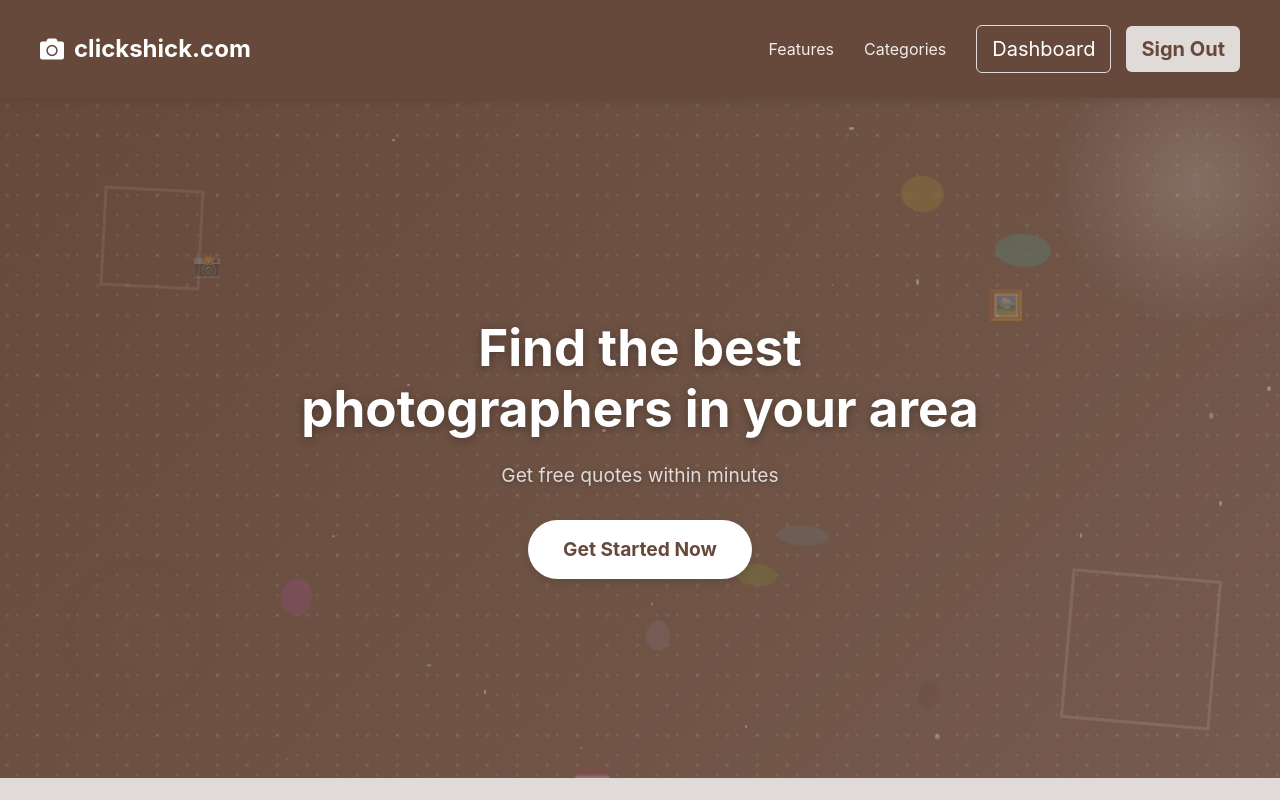
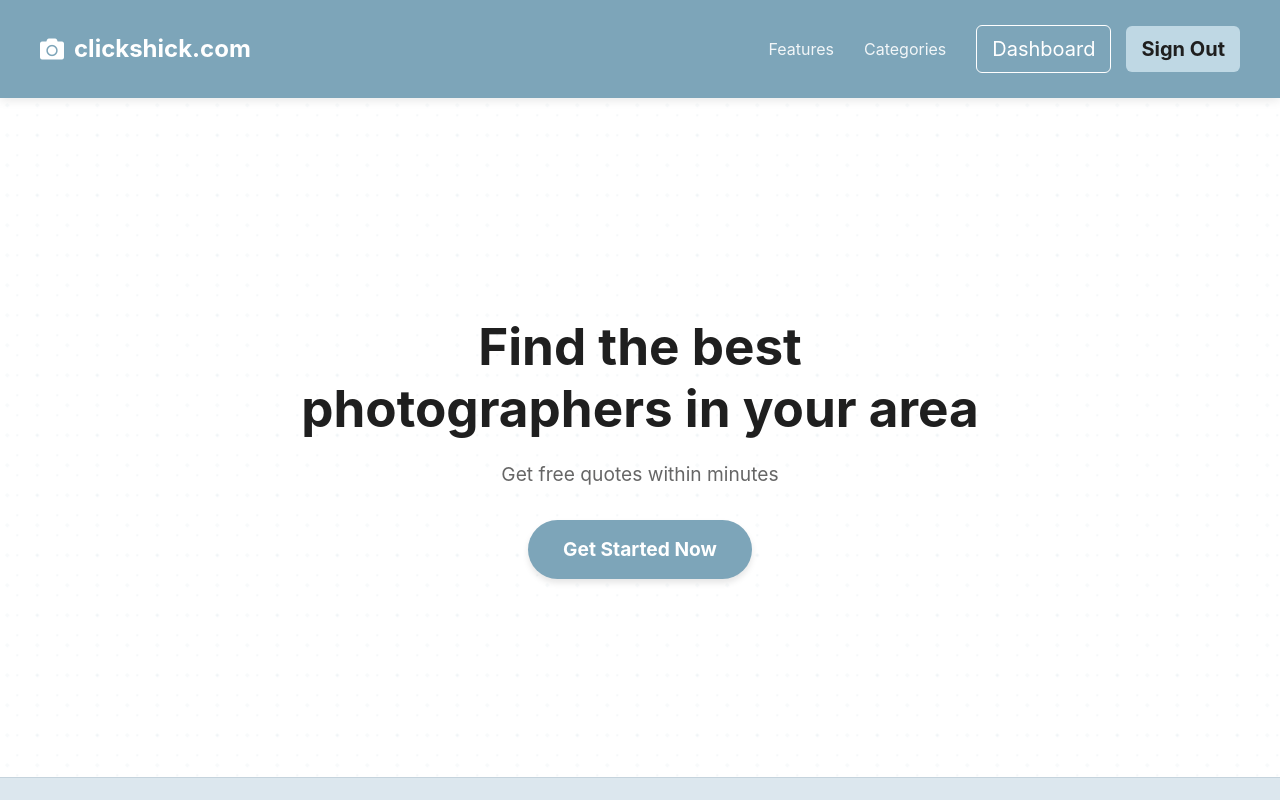
Before and after one commit to amritbangar/clickshick, a React (Create React App) app in the folder login/frontend/: page / in a window 1280 px wide. Built offline with nearby package versions, Linux system fonts and the light colour scheme; sample sign-in values are in the browser's storage.

Commit message:
lates changes

```diff
--- a/login/frontend/src/index.css
+++ b/login/frontend/src/index.css
@@ -7,24 +7,26 @@
 }
 
 :root {
-  /* Unified Theme & Color Palette */
-  --primary-color: #66493A; /* Bark Brown */
-  --secondary-color-1: #755B4E; /* Warm Taupe */
-  --secondary-color-2: #856D61; /* Dusty Rose */
-  --accent-color-1: #E0DBD8; /* Soft Gray */
-  --accent-color-2: #FFFFFF; /* White */
+  /* White + Cool Mist Blue Theme */
+  --primary-color: #7DA5B9; /* Icons/Highlights */
+  --secondary-color-1: #BFD8E4; /* Accent Blue (Darker) */
+  --secondary-color-2: #A6C7D8; /* Button Hover */
+  --accent-color-1: #DCE7EE; /* Misty blue section background */
+  --accent-color-2: #FFFFFF; /* Clean white background */
 
   /* Additional derived colors */
-  --primary-dark: #4d3729; /* Darker version of primary for hover states */
-  --primary-light: #8a7267; /* Lighter version of primary */
+  --primary-dark: #5C90A3; /* Deeper shade for contrast */
+  --primary-light: #BFD8E4; /* Lighter accent blue */
   --text-on-primary: #FFFFFF; /* Text color on primary background */
-  --text-dark: #333333; /* Dark text */
-  --text-light: #777777; /* Light text */
-  --border-color: #d1c9c4; /* Border color derived from palette */
+  --text-dark: #1F1F1F; /* Primary Text - Dark charcoal */
+  --text-light: #666666; /* Secondary Text - Muted */
+  --border-color: #C5D3DC; /* Soft subtle border tone */
   --success-color: #4CAF50; /* Success color */
   --warning-color: #FFC107; /* Warning color */
   --danger-color: #F44336; /* Danger color */
   --info-color: #2196F3; /* Info color */
+  --accent-pop: #5C90A3; /* Deeper blue for emphasis */
+  --hover-color: #DCE7EE; /* Hover effect background */
 }
 
 label{
@@ -89,7 +91,7 @@ body{
 }
 
 button{
-  background-color: purple;
+  background-color: #000000;
   border: none;
   font-size: 20px;
   color: white;
@@ -292,35 +294,27 @@ code {
 }
 
 .btn-primary {
-  background-color: var(--accent-color-1);
-  color: var(--primary-color);
+  background-color: #000000;
+  color: #FFFFFF;
   border: none;
-  border-radius: 6px;
-  padding: 10px 18px;
-  font-weight: bold;
-  font-size: 16px;
-  cursor: pointer;
-  transition: all 0.2s ease;
+  transition: background-color 0.3s, transform 0.2s;
 }
 
 .btn-primary:hover {
-  background-color: var(--accent-color-2);
+  background-color: #2A2A2A;
+  transform: translateY(-2px);
 }
 
 .btn-secondary {
-  background-color: transparent;
-  color: var(--accent-color-2);
-  border: 1px solid var(--accent-color-1);
-  border-radius: 6px;
-  padding: 9px 18px;
-  font-weight: 500;
-  font-size: 16px;
-  cursor: pointer;
-  transition: all 0.2s ease;
+  background-color: #FFFFFF;
+  color: #000000;
+  border: 1px solid #000000;
+  transition: background-color 0.3s, transform 0.2s;
 }
 
 .btn-secondary:hover {
-  background-color: rgba(255,255,255,0.1);
+  background-color: #F5F5F5;
+  transform: translateY(-2px);
 }
 
 .hero-section {
--- a/login/frontend/src/pages/Home.js
+++ b/login/frontend/src/pages/Home.js
@@ -261,7 +261,7 @@ const Home = () => {
       <nav style={{
         position: 'sticky',
         top: 0,
-        backgroundColor: 'var(--primary-color)',
+        backgroundColor: '#7DA5B9',
         padding: '15px 40px',
         display: 'flex',
         justifyContent: 'space-between',
@@ -273,7 +273,7 @@ const Home = () => {
         <div style={{
           display: 'flex',
           alignItems: 'center',
-          color: 'var(--accent-color-2)',
+          color: '#FFFFFF',
           fontWeight: 'bold',
           fontSize: '1.5rem',
           cursor: 'pointer'
@@ -285,7 +285,7 @@ const Home = () => {
         {/* Navigation Links */}
         <div style={{ display: 'flex', alignItems: 'center' }}>
           <a href="#features" style={{
-            color: 'var(--accent-color-2)',
+            color: '#FFFFFF',
             margin: '0 15px',
             textDecoration: 'none',
             opacity: 0.9,
@@ -296,7 +296,7 @@ const Home = () => {
             Features
           </a>
           <a href="#categories" style={{
-            color: 'var(--accent-color-2)',
+            color: '#FFFFFF',
             margin: '0 15px',
             textDecoration: 'none',
             opacity: 0.9,
@@ -313,8 +313,8 @@ const Home = () => {
                 onClick={handleDashboardAccess}
                 style={{
                   background: 'transparent',
-                  border: '1px solid var(--accent-color-1)',
-                  color: 'var(--accent-color-2)',
+                  border: '1px solid #FFFFFF',
+                  color: '#FFFFFF',
                   borderRadius: '6px',
                   padding: '8px 15px',
                   marginLeft: '15px',
@@ -329,8 +329,8 @@ const Home = () => {
               <button
                 onClick={handleSignOut}
                 style={{
-                  backgroundColor: 'var(--accent-color-1)',
-                  color: 'var(--primary-color)',
+                  backgroundColor: '#BFD8E4',
+                  color: '#1F1F1F',
                   border: 'none',
                   borderRadius: '6px',
                   padding: '8px 15px',
@@ -339,8 +339,14 @@ const Home = () => {
                   cursor: 'pointer',
                   transition: 'all 0.2s ease'
                 }}
-                onMouseOver={(e) => e.currentTarget.style.backgroundColor = 'var(--accent-color-2)'}
-                onMouseOut={(e) => e.currentTarget.style.backgroundColor = 'var(--accent-color-1)'}
+                onMouseOver={(e) => {
+                  e.currentTarget.style.backgroundColor = '#A6C7D8';
+                  e.currentTarget.style.transform = 'translateY(-2px)';
+                }}
+                onMouseOut={(e) => {
+                  e.currentTarget.style.backgroundColor = '#BFD8E4';
+                  e.currentTarget.style.transform = 'translateY(0)';
+                }}
               >
                 Sign Out
               </button>
@@ -351,8 +357,8 @@ const Home = () => {
                 onClick={handleSignIn}
                 style={{
                   background: 'transparent',
-                  border: '1px solid var(--accent-color-1)',
-                  color: 'var(--accent-color-2)',
+                  border: '1px solid #FFFFFF',
+                  color: '#FFFFFF',
                   borderRadius: '6px',
                   padding: '8px 15px',
                   marginLeft: '15px',
@@ -367,8 +373,8 @@ const Home = () => {
               <button
                 onClick={handleSignUpClick}
                 style={{
-                  backgroundColor: 'var(--accent-color-1)',
-                  color: 'var(--primary-color)',
+                  backgroundColor: '#BFD8E4',
+                  color: '#1F1F1F',
                   border: 'none',
                   borderRadius: '6px',
                   padding: '8px 15px',
@@ -377,8 +383,14 @@ const Home = () => {
                   cursor: 'pointer',
                   transition: 'all 0.2s ease'
                 }}
-                onMouseOver={(e) => e.currentTarget.style.backgroundColor = 'var(--accent-color-2)'}
-                onMouseOut={(e) => e.currentTarget.style.backgroundColor = 'var(--accent-color-1)'}
+                onMouseOver={(e) => {
+                  e.currentTarget.style.backgroundColor = '#A6C7D8';
+                  e.currentTarget.style.transform = 'translateY(-2px)';
+                }}
+                onMouseOut={(e) => {
+                  e.currentTarget.style.backgroundColor = '#BFD8E4';
+                  e.currentTarget.style.transform = 'translateY(0)';
+                }}
               >
                 Sign Up
               </button>
@@ -387,10 +399,10 @@ const Home = () => {
         </div>
       </nav>
 
-      {/* Hero Section - Updated to match Bark.com style */}
+      {/* Hero Section - Updated to White + Cool Mist Blue Theme */}
       <div style={{
-        background: `linear-gradient(135deg, var(--primary-color) 0%, var(--secondary-color-1) 100%)`,
-        color: 'var(--accent-color-2)',
+        background: '#FFFFFF',
+        color: '#1F1F1F',
         minHeight: '85vh',
         display: 'flex',
         flexDirection: 'column',
@@ -399,7 +411,8 @@ const Home = () => {
         textAlign: 'center',
         position: 'relative',
         padding: '70px 20px 40px 20px',
-        overflow: 'hidden'
+        overflow: 'hidden',
+        borderBottom: '1px solid #C5D3DC'
       }}>
         {/* Enhanced background pattern with animation */}
         <div style={{
@@ -408,102 +421,13 @@ const Home = () => {
           left: 0,
           right: 0,
           bottom: 0,
-          backgroundImage: 'radial-gradient(rgba(255, 255, 255, 0.15) 1px, transparent 1px), radial-gradient(rgba(255, 255, 255, 0.1) 2px, transparent 2px)',
+          backgroundImage: 'radial-gradient(rgba(125, 165, 185, 0.15) 1px, transparent 1px), radial-gradient(rgba(125, 165, 185, 0.1) 2px, transparent 2px)',
           backgroundSize: '20px 20px, 30px 30px',
           backgroundPosition: '0 0, 15px 15px',
           animation: 'backgroundShift 30s linear infinite',
-          opacity: 0.7,
+          opacity: 0.5,
           zIndex: 0
         }} />
-
-        {/* Abstract Photo Frame Overlays */}
-        <div style={{
-          position: 'absolute',
-          right: '5%',
-          bottom: '5%',
-          width: '150px',
-          height: '150px',
-          border: '3px solid rgba(255, 255, 255, 0.1)',
-          transform: 'rotate(15deg)',
-          zIndex: 0,
-          animation: 'float 20s ease-in-out infinite'
-        }} />
-
-        <div style={{
-          position: 'absolute',
-          left: '8%',
-          top: '15%',
-          width: '100px',
-          height: '100px',
-          border: '3px solid rgba(255, 255, 255, 0.08)',
-          transform: 'rotate(-10deg)',
-          zIndex: 0,
-          animation: 'float 25s ease-in-out infinite',
-          animationDelay: '2s'
-        }} />
-
-        {/* Camera shutter overlay */}
-        <div style={{
-          position: 'absolute',
-          left: '75%',
-          top: '20%',
-          width: '80px',
-          height: '80px',
-          borderRadius: '50%',
-          border: '5px solid rgba(255, 255, 255, 0.05)',
-          boxShadow: 'inset 0 0 20px rgba(255, 255, 255, 0.05)',
-          zIndex: 0,
-          animation: 'pulse 5s ease-in-out infinite'
-        }} />
-
-        {/* Add floating photography-related elements */}
-        <div className="floating-elements" style={{ position: 'absolute', inset: 0, zIndex: 0, overflow: 'hidden' }}>
-          {[...Array(8)].map((_, index) => (
-            <div
-              key={index}
-              style={{
-                position: 'absolute',
-                width: `${Math.random() * 40 + 20}px`,
-                height: `${Math.random() * 40 + 20}px`,
-                borderRadius: '50%',
-                backgroundColor: `rgba(${Math.random() * 255}, ${Math.random() * 255}, ${Math.random() * 255}, 0.1)`,
-                backdropFilter: 'blur(2px)',
-                left: `${Math.random() * 100}%`,
-                top: `${Math.random() * 100}%`,
-                animation: `float ${Math.random() * 10 + 15}s linear infinite`,
-                animationDelay: `${Math.random() * 5}s`,
-                zIndex: 0
-              }}
-            />
-          ))}
-
-          {/* Camera icon floating element */}
-          <div style={{
-            position: 'absolute',
-            left: '15%',
-            top: '25%',
-            fontSize: '1.5rem',
-            opacity: 0.2,
-            animation: 'floatUpDown 8s ease-in-out infinite',
-            zIndex: 0
-          }}>
-            📸
-          </div>
-
-          {/* Photo frame icon floating element */}
-          <div style={{
-            position: 'absolute',
-            right: '20%',
-            top: '30%',
-            fontSize: '1.8rem',
-            opacity: 0.2,
-            animation: 'floatUpDown 12s ease-in-out infinite',
-            animationDelay: '2s',
-            zIndex: 0
-          }}>
-            🖼️
-          </div>
-        </div>
 
         {/* Hero content */}
         <div style={{ maxWidth: '800px', zIndex: 1, position: 'relative' }}>
@@ -511,9 +435,8 @@ const Home = () => {
             fontSize: '3.2rem',
             fontWeight: 'bold',
             marginBottom: '20px',
-            color: 'var(--accent-color-2)',
-            lineHeight: 1.2,
-            textShadow: '0 2px 10px rgba(0,0,0,0.3)'
+            color: '#1F1F1F',
+            lineHeight: 1.2
           }}>
             Find the best <br/> photographers in your area
           </h1>
@@ -522,8 +445,7 @@ const Home = () => {
             fontSize: '1.2rem',
             lineHeight: '1.6',
             marginBottom: '20px',
-            color: 'var(--accent-color-1)',
-            textShadow: '0 1px 5px rgba(0,0,0,0.3)'
+            color: '#666666'
           }}>
             Get free quotes within minutes
           </p>
@@ -531,8 +453,8 @@ const Home = () => {
           <button
             onClick={handleSignUpClick}
             style={{
-              backgroundColor: 'var(--accent-color-2)',
-              color: 'var(--primary-color)',
+              backgroundColor: '#7DA5B9',
+              color: '#FFFFFF',
               border: 'none',
               borderRadius: '30px',
               padding: '15px 35px',
@@ -543,81 +465,34 @@ const Home = () => {
               transition: 'all 0.3s ease'
             }}
             onMouseOver={(e) => {
-              e.currentTarget.style.backgroundColor = 'var(--accent-color-1)';
+              e.currentTarget.style.backgroundColor = '#5C90A3';
               e.currentTarget.style.transform = 'translateY(-2px)';
             }}
             onMouseOut={(e) => {
-              e.currentTarget.style.backgroundColor = 'var(--accent-color-2)';
+              e.currentTarget.style.backgroundColor = '#7DA5B9';
               e.currentTarget.style.transform = 'translateY(0)';
             }}
           >
             Get Started Now
           </button>
         </div>
-
-        {/* Add subtle particle effect */}
-        <div className="particles-container" style={{ position: 'absolute', inset: 0, zIndex: 0 }}>
-          {[...Array(20)].map((_, index) => (
-            <div
-              key={`particle-${index}`}
-              className="particle"
-              style={{
-                position: 'absolute',
-                width: `${Math.random() * 5 + 1}px`,
-                height: `${Math.random() * 5 + 1}px`,
-                backgroundColor: 'rgba(255, 255, 255, 0.3)',
-                borderRadius: '50%',
-                left: `${Math.random() * 100}%`,
-                top: `${Math.random() * 100}%`,
-                animation: `particle-float ${Math.random() * 30 + 20}s linear infinite`,
-                animationDelay: `${Math.random() * 10}s`,
-                zIndex: 0
-              }}
-            />
-          ))}
-        </div>
-
-        {/* Add subtle lens flare effect */}
-        <div style={{
-          position: 'absolute',
-          top: '-150px',
-          right: '-150px',
-          width: '300px',
-          height: '300px',
-          background: 'radial-gradient(circle, rgba(255,255,255,0.15) 0%, rgba(255,255,255,0) 70%)',
-          borderRadius: '50%',
-          zIndex: 0,
-          animation: 'flare-movement 15s ease-in-out infinite'
-        }}></div>
-
-        <div style={{
-          position: 'absolute',
-          bottom: '10%',
-          left: '5%',
-          width: '150px',
-          height: '150px',
-          background: 'radial-gradient(circle, rgba(255,165,0,0.1) 0%, rgba(255,165,0,0) 70%)',
-          borderRadius: '50%',
-          zIndex: 0,
-          animation: 'flare-pulse 8s ease-in-out infinite'
-        }}></div>
       </div>
 
       {/* Features Section */}
-      <section id="features" style={{ padding: "80px 0", backgroundColor: "var(--accent-color-1)" }}>
+      <section id="features" style={{ padding: "80px 0", backgroundColor: "#DCE7EE" }}>
         <div style={{ maxWidth: "1200px", margin: "0 auto", padding: "0 20px" }}>
           <div style={{ textAlign: "center", marginBottom: "60px" }}>
             <h2 style={{
               fontSize: "2.5rem",
               fontWeight: "bold",
-              color: "var(--primary-color)",
+              color: "#1F1F1F",
               marginBottom: "15px"
             }}>
               Why Choose Our Platform
             </h2>
             <p style={{
               fontSize: "1.2rem",
-              color: "var(--secondary-color-1)",
+              color: "#666666",
               maxWidth: "700px",
               margin: "0 auto"
             }}>
@@ -635,23 +510,23 @@ const Home = () => {
               <div key={index} style={{
                 flex: "1 1 250px",
                 maxWidth: "280px",
-                backgroundColor: "var(--accent-color-2)",
+                backgroundColor: "#FFFFFF",
                 borderRadius: "8px",
                 padding: "30px 25px",
-                boxShadow: "0 10px 15px -3px rgba(0, 0, 0, 0.1)",
-                transition: "transform 0.3s ease, box-shadow 0.3s ease",
+                boxShadow: "0 10px 15px -3px rgba(0, 0, 0, 0.05)",
+                transition: "transform 0.3s ease, box-shadow 0.3s ease, background-color 0.3s ease",
                 cursor: "pointer",
-                border: `1px solid var(--border-color)`
+                border: `1px solid #C5D3DC`
               }}
               onMouseOver={(e) => {
                 e.currentTarget.style.transform = "translateY(-8px)";
                 e.currentTarget.style.boxShadow = "0 20px 25px -5px rgba(0, 0, 0, 0.1)";
-                e.currentTarget.style.borderColor = "var(--primary-color)";
+                e.currentTarget.style.backgroundColor = "#DCE7EE";
               }}
               onMouseOut={(e) => {
                 e.currentTarget.style.transform = "translateY(0)";
-                e.currentTarget.style.boxShadow = "0 10px 15px -3px rgba(0, 0, 0, 0.1)";
-                e.currentTarget.style.borderColor = "var(--border-color)";
+                e.currentTarget.style.boxShadow = "0 10px 15px -3px rgba(0, 0, 0, 0.05)";
+                e.currentTarget.style.backgroundColor = "#FFFFFF";
               }}
               onClick={handleSignUpClick}
               >
@@ -666,14 +541,14 @@ const Home = () => {
                   fontSize: "1.5rem",
                   fontWeight: "bold",
                   marginBottom: "15px",
-                  color: "var(--primary-color)",
+                  color: "#1F1F1F",
                   textAlign: "center"
                 }}>
                   {feature.title}
                 </h3>
                 <p style={{
                   fontSize: "1.05rem",
-                  color: "var(--text-light)",
+                  color: "#666666",
                   lineHeight: "1.6",
                   textAlign: "center"
                 }}>
@@ -685,21 +560,21 @@ const Home = () => {
         </div>
       </section>
 
-      {/* Update category browsing section like Bark.com */}
-      <section id="categories" style={{ padding: "60px 0", backgroundColor: "var(--accent-color-2)" }}>
+      {/* Categories section */}
+      <section id="categories" style={{ padding: "60px 0", backgroundColor: "#FFFFFF" }}>
         <div style={{ maxWidth: "1200px", margin: "0 auto", padding: "0 20px" }}>
           <div style={{ textAlign: "center", marginBottom: "50px" }}>
             <h2 style={{
               fontSize: "2.2rem",
               fontWeight: "bold",
-              color: "var(--primary-color)",
+              color: "#1F1F1F",
               marginBottom: "15px"
             }}>
               Discover Photography Services
             </h2>
             <p style={{
               fontSize: "1.1rem",
-              color: "var(--secondary-color-1)",
+              color: "#666666",
               maxWidth: "700px",
               margin: "0 auto"
             }}>
@@ -724,8 +599,8 @@ const Home = () => {
               <div
                 key={index}
                 style={{
-                  backgroundColor: index % 2 === 0 ? "var(--accent-color-1)" : "var(--accent-color-2)",
-                  border: `1px solid ${index % 2 === 0 ? 'var(--border-color)' : 'var(--primary-color)'}`,
+                  backgroundColor: index % 2 === 0 ? "#DCE7EE" : "#FFFFFF",
+                  border: `1px solid #C5D3DC`,
                   borderRadius: "8px",
                   padding: "25px 20px",
                   transition: "all 0.3s ease",
@@ -735,10 +610,12 @@ const Home = () => {
                 onMouseOver={(e) => {
                   e.currentTarget.style.transform = "translateY(-5px)";
                   e.currentTarget.style.boxShadow = "0 10px 15px -3px rgba(0, 0, 0, 0.1)";
+                  e.currentTarget.style.backgroundColor = "#BFD8E4";
                 }}
                 onMouseOut={(e) => {
                   e.currentTarget.style.transform = "translateY(0)";
                   e.currentTarget.style.boxShadow = "none";
+                  e.currentTarget.style.backgroundColor = index % 2 === 0 ? "#DCE7EE" : "#FFFFFF";
                 }}
                 onClick={handleSignUpClick}
               >
@@ -748,7 +625,7 @@ const Home = () => {
                 <h3 style={{
                   fontSize: "1.2rem",
                   fontWeight: "bold",
-                  color: "var(--primary-color)"
+                  color: "#1F1F1F"
                 }}>
                   {category.title}
                 </h3>
@@ -758,21 +635,21 @@ const Home = () => {
         </div>
       </section>
 
-      {/* Add testimonials section like on Bark.com */}
-      <section style={{ padding: "70px 0", backgroundColor: "var(--primary-color)" }}>
+      {/* Testimonials section */}
+      <section style={{ padding: "70px 0", backgroundColor: "#7DA5B9" }}>
         <div style={{ maxWidth: "1200px", margin: "0 auto", padding: "0 20px" }}>
           <div style={{ textAlign: "center", marginBottom: "50px" }}>
             <h2 style={{
               fontSize: "2.2rem",
               fontWeight: "bold",
-              color: "var(--accent-color-2)",
+              color: "#FFFFFF",
               marginBottom: "15px"
             }}>
               What Our Clients Say
             </h2>
             <p style={{
               fontSize: "1.1rem",
-              color: "var(--accent-color-1)",
+              color: "#DCE7EE",
               maxWidth: "700px",
               margin: "0 auto"
             }}>
@@ -802,11 +679,22 @@ const Home = () => {
               <div
                 key={index}
                 style={{
-                  backgroundColor: "rgba(255, 255, 255, 0.1)",
+                  backgroundColor: "rgba(255, 255, 255, 0.15)",
                   borderRadius: "8px",
                   padding: "30px 25px",
                   transition: "transform 0.3s ease",
-                  position: "relative"
+                  position: "relative",
+                  border: "1px solid rgba(255, 255, 255, 0.3)"
+                }}
+                onMouseOver={(e) => {
+                  e.currentTarget.style.transform = "translateY(-5px)";
+                  e.currentTarget.style.boxShadow = "0 10px 15px -3px rgba(0, 0, 0, 0.2)";
+                  e.currentTarget.style.backgroundColor = "rgba(255, 255, 255, 0.25)";
+                }}
+                onMouseOut={(e) => {
+                  e.currentTarget.style.transform = "translateY(0)";
+                  e.currentTarget.style.boxShadow = "none";
+                  e.currentTarget.style.backgroundColor = "rgba(255, 255, 255, 0.15)";
                 }}
               >
                 <div style={{
@@ -815,13 +703,13 @@ const Home = () => {
                   top: "10px",
                   left: "15px",
                   opacity: 0.2,
-                  color: "var(--accent-color-2)"
+                  color: "#FFFFFF"
                 }}>
                   "
                 </div>
                 <p style={{
                   fontSize: "1.05rem",
-                  color: "var(--accent-color-2)",
+                  color: "#FFFFFF",
                   lineHeight: "1.6",
                   position: "relative",
                   zIndex: 1,
@@ -832,7 +720,7 @@ const Home = () => {
                 <p style={{
                   fontSize: "1rem",
                   fontWeight: "bold",
-                  color: "var(--accent-color-1)"
+                  color: "#DCE7EE"
                 }}>
                   {testimonial.name}
                 </p>
```
Also changed, not shown: login/frontend/src/pages/PhotographerDashboard.js (+92 -45 lines), login/frontend/src/pages/UserDashboard.js (+48 -21 lines).
